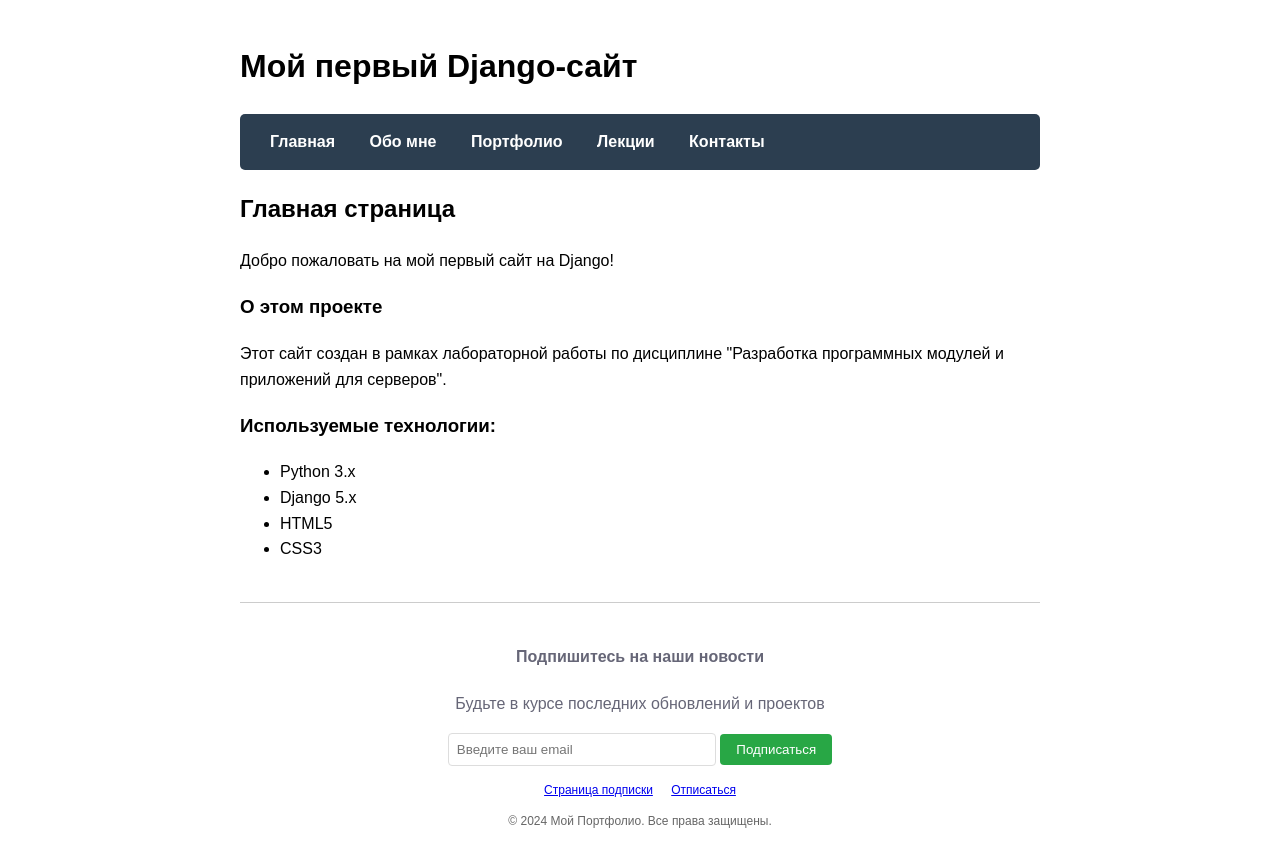
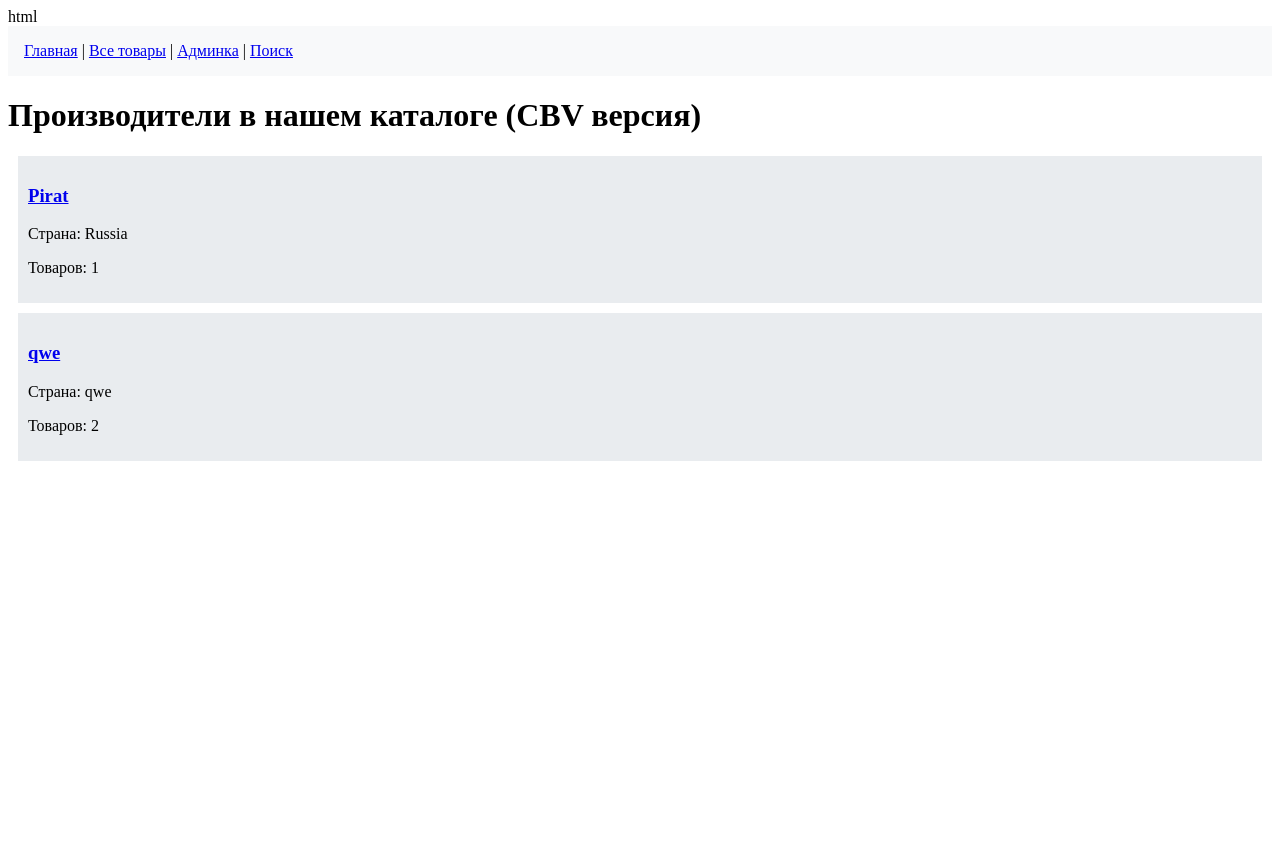
Before and after one commit to chai1s1saxarom/Django, a Django app: page / in a window 1280 px wide. After the commit the page ends 461 px from the top, so only its background shows below. Run offline with Django 5.2, Linux system fonts and the light colour scheme; data comes from the database, SQL or seed files in the repository.

Commit message:
Лабораторная 7

```diff
--- /dev/null
+++ b/main/templates/main/base.html
@@ -0,0 +1,27 @@
+html
+<!DOCTYPE html>
+<html lang="ru">
+<head>
+    <meta charset="UTF-8">
+    <title>{% block title %}Каталог товаров{% endblock %}</title>
+    <style>
+        .navbar { background: #f8f9fa; padding: 1rem; }
+        .product { border: 1px solid #ddd; margin: 10px; padding: 15px; }
+        .manufacturer { margin: 10px; padding: 10px; background: #e9ecef; }
+    </style>
+</head>
+<body>
+    <nav class="navbar">
+        <!-- ВАЖНО: после url всегда идет имя в кавычках -->
+        <a href="{% url 'home' %}">Главная</a> |
+        <a href="{% url 'product_list' %}">Все товары</a> |
+        <a href="/admin/">Админка</a> |
+        <a href="{% url 'search_products' %}">Поиск</a>
+    </nav>
+
+    <div class="container">
+        {% block content %}
+        {% endblock %}
+    </div>
+</body>
+</html>
--- a/main/templates/main/home.html
+++ b/main/templates/main/home.html
@@ -1,17 +1,21 @@
-{% extends 'main/layout.html' %}
+{% extends 'main/base.html' %}
+
+{% block title %}Главная страница (CBV){% endblock %}
 
 {% block content %}
-<h2>{{ title }}</h2>
-<p>Добро пожаловать на мой первый сайт на Django!</p>
+<h1>Производители в нашем каталоге (CBV версия)</h1>
 
-<h3>О этом проекте</h3>
-<p>Этот сайт создан в рамках лабораторной работы по дисциплине "Разработка программных модулей и приложений для серверов".</p>
-
-<h3>Используемые технологии:</h3>
-<ul>
-    <li>Python 3.x</li>
-    <li>Django 5.x</li>
-    <li>HTML5</li>
-    <li>CSS3</li>
-</ul>
+{% for manufacturer in manufacturers %}
+<div class="manufacturer">
+    <h3>
+        <a href="{% url 'manufacturer_products_cbv' manufacturer.id %}">
+            {{ manufacturer.name }}
+        </a>
+    </h3>
+    <p>Страна: {{ manufacturer.country }}</p>
+    <p>Товаров: {{ manufacturer.product_set.count }}</p>
+</div>
+{% empty %}
+<p>Производителей пока нет</p>
+{% endfor %}
 {% endblock %}
--- a/main/urls.py
+++ b/main/urls.py
@@ -1,21 +1,14 @@
-from django.conf import settings
-from django.conf.urls.static import static
-from django.contrib import admin
-from django.urls import path, include
+from django.urls import path
 from . import views
-
+from .views import HomeView, ProductListView, ProductDetailView, ManufacturerProductsView
 urlpatterns = [
-    path('admin/', admin.site.urls),
     path('', views.home, name='home'),
-    path('about/', views.about, name='about'),
-    path('portfolio/', views.portfolio, name='portfolio'),
-    path('portfolio/<int:project_id>/', views.project_detail, name='project_detail'),
-    path('lectures/', views.lectures, name='lectures'),
-    path('lectures/<int:lecture_id>/', views.lecture_detail, name='lecture_detail'),
-    path('contacts/', views.contacts, name='contacts'),
-    path('feedback/', views.feedback_list, name='feedback_list'),
-    path('subscribe/', views.subscribe, name='subscribe'),
-    path('subscribe/success/', views.subscribe_success, name='subscribe_success'),
-    path('unsubscribe/', views.unsubscribe, name='unsubscribe'),
-    path('quick-subscribe/', views.quick_subscribe, name='quick_subscribe'),
+    path('products/', views.product_list, name='product_list'),
+    path('products/<int:product_id>/', views.product_detail, name='product_detail'),
+    path('manufacturer/<int:manufacturer_id>/', views.manufacturer_products, name='manufacturer_products'),
+    path('products/search/', views.search_products, name='search_products'),
+    path('cbv/', HomeView.as_view(), name='home_cbv'),
+    path('cbv/products/', ProductListView.as_view(), name='product_list_cbv'),
+    path('cbv/products/<int:pk>/', ProductDetailView.as_view(), name='product_detail_cbv'),
+    path('cbv/manufacturer/<int:manufacturer_id>/', ManufacturerProductsView.as_view(), name='manufacturer_products_cbv'),
 ]
--- a/main/views.py
+++ b/main/views.py
@@ -1,168 +1,110 @@
-from django.shortcuts import render, get_object_or_404, redirect
-from django.contrib import messages
-from .forms import SubscribeForm, UnsubscribeForm, FeedbackForm,ContactForm
-from .models import Subscriber, Product, Manufacturer, Category, Feedback, Project, Lecture
+from django.shortcuts import render, get_object_or_404
+from .models import Product, Manufacturer
+
+def home(request):
+    """
+    Домашняя страница - список всех производителей
+    """
+    manufacturers = Manufacturer.objects.all()
+    return render(request, 'main/home.html', {
+        'manufacturers': manufacturers
+    })
+
+def product_list(request):
+    """
+    Список всех товаров
+    """
+    products = Product.objects.select_related('manufacturer').all()
+    return render(request, 'main/product_list.html', {
+        'products': products
+    })
+
+def product_detail(request, product_id):
+    """
+    Детальная страница товара
+    """
+    product = get_object_or_404(Product, id=product_id)
+    return render(request, 'main/product_detail.html', {
+        'product': product
+    })
+
+def manufacturer_products(request, manufacturer_id):
+    """
+    Товары конкретного производителя
+    """
+    manufacturer = get_object_or_404(Manufacturer, id=manufacturer_id)
+    products = Product.objects.filter(manufacturer=manufacturer)
+    return render(request, 'main/manufacturer_products.html', {
+        'manufacturer': manufacturer,
+        'products': products
+    })
+
+def search_products(request):
+    """
+    Поиск товаров по названию
+    """
+    # Получаем поисковый запрос из GET-параметра
+    query = request.GET.get('q', '')
+
+    # Ищем товары, если есть поисковый запрос
+    if query:
+        products = Product.objects.filter(name__icontains=query)
+    else:
+        products = []
+
+    # Передаем результаты в шаблон
+    return render(request, 'main/search_results.html', {
+        'products': products,
+        'query': query
+    })
+from django.views.generic import ListView, DetailView, TemplateView
+
+# Классы для CBV (добавьте после существующих функций)
+class HomeView(TemplateView):
+    """Главная страница на основе класса"""
+    template_name = 'main/home_cbv.html'
+
+    def get_context_data(self, **kwargs):
+        # Получаем контекст от родительского класса
+        context = super().get_context_data(**kwargs)
+        # Добавляем производителей в контекст шаблона
+        context['manufacturers'] = Manufacturer.objects.all()
+        return context
 
 
-def home(request):
-    context = {'title': 'Главная страница'}
-    return render(request, 'main/home.html', context)
+class ProductListView(ListView):
+    """Список товаров на основе класса"""
+    model = Product  # Указываем, с какой моделью работаем
+    template_name = 'main/product_list_cbv.html'
+    context_object_name = 'products'  # Как называть список в шаблоне
 
-def about(request):
-    context = {'title': 'Обо мне'}
-    return render(request, 'main/about.html', context)
-
-def portfolio(request):
-    projects = Project.objects.all().order_by('-created_at')
-    context = {
-        'title': 'Портфолио',
-        'projects': projects
-    }
-    return render(request, 'main/portfolio.html', context)
-
-def lectures(request):
-    lectures_list = Lecture.objects.all()
-    context = {
-        'title': 'Лекции',
-        'lectures': lectures_list
-    }
-    return render(request, 'main/lectures.html', context)
-
-def contacts(request):
-    if request.method == 'POST':
-        form = FeedbackForm(request.POST)
-        if form.is_valid():
-            try:
-                form.save()
-                messages.success(request, 'Ваше сообщение успешно отправлено! Мы ответим вам в ближайшее время.')
-                return redirect('contacts')
-            except Exception as e:
-                messages.error(request, f'Произошла ошибка при отправке: {str(e)}')
-        else:
-            #отладочная информация
-            messages.error(request, f'Форма не валидна. Ошибки: {form.errors}')
-    else:
-        form = FeedbackForm()
-
-    context = {
-        'title': 'Контакты',
-        'form': form
-    }
-    return render(request, 'main/contacts.html', context)
-
-def project_detail(request, project_id):
-    project = get_object_or_404(Project, id=project_id)
-    context = {
-        'title': project.title,
-        'project': project
-    }
-    return render(request, 'main/project_detail.html', context)
-
-def lecture_detail(request, lecture_id):
-    lecture = get_object_or_404(Lecture, id=lecture_id)
-    context = {
-        'title': lecture.title,
-        'lecture': lecture
-    }
-    return render(request, 'main/lecture_detail.html', context)
+    def get_queryset(self):
+        # Оптимизируем запрос к базе данных
+        return Product.objects.select_related('manufacturer').all()
 
 
-def feedback_list(request):
-    if not request.user.is_staff:
-        return redirect('home')
-
-    feedbacks = Feedback.objects.all()
-    context = {
-        'title': 'Сообщения обратной связи',
-        'feedbacks': feedbacks
-    }
-    return render(request, 'main/feedback_list.html', context)
+class ProductDetailView(DetailView):
+    """Детальная страница товара на основе класса"""
+    model = Product
+    template_name = 'main/product_detail_cbv.html'
+    context_object_name = 'product'
+    # Автоматически ищет товар по ID (pk = primary key)
 
 
+class ManufacturerProductsView(ListView):
+    """Товары производителя на основе класса"""
+    template_name = 'main/manufacturer_products_cbv.html'
+    context_object_name = 'products'
 
-def subscribe(request):
-    """
-    Страница подписки на новости
-    """
-    if request.method == 'POST':
-        form = SubscribeForm(request.POST)
-        if form.is_valid():
-            # Проверяем, есть ли уже неактивная подписка с этим email
-            email = form.cleaned_data['email']
-            existing_subscriber = Subscriber.objects.filter(email=email).first()
+    def get_queryset(self):
+        # Получаем ID производителя из URL
+        manufacturer_id = self.kwargs['manufacturer_id']
+        # Фильтруем товары по производителю
+        return Product.objects.filter(manufacturer_id=manufacturer_id)
 
-            if existing_subscriber:
-                # Активируем существующую подписку
-                existing_subscriber.is_active = True
-                existing_subscriber.save()
-            else:
-                # Создаем новую подписку
-                form.save()
-
-            return redirect('subscribe_success')
-    else:
-        form = SubscribeForm()
-
-    context = {
-        'title': 'Подписка на новости',
-        'form': form
-    }
-    return render(request, 'main/subscribe.html', context)
-
-def subscribe_success(request):
-    """
-    Страница успешной подписки
-    """
-    context = {
-        'title': 'Подписка оформлена'
-    }
-    return render(request, 'main/subscribe_success.html', context)
-
-def unsubscribe(request):
-    """
-    Страница отписки от рассылки
-    """
-    if request.method == 'POST':
-        form = UnsubscribeForm(request.POST)
-        if form.is_valid():
-            email = form.cleaned_data['email']
-            try:
-                subscriber = Subscriber.objects.get(email=email, is_active=True)
-                subscriber.is_active = False
-                subscriber.save()
-                messages.success(request, 'Вы успешно отписались от рассылки.')
-                return redirect('unsubscribe')
-            except Subscriber.DoesNotExist:
-                messages.error(request, 'Подписка с таким email не найдена.')
-    else:
-        form = UnsubscribeForm()
-
-    context = {
-        'title': 'Отписка от рассылки',
-        'form': form
-    }
-    return render(request, 'main/unsubscribe.html', context)
-
-def quick_subscribe(request):
-    """
-    Быстрая подписка из футера (обработка AJAX или обычного POST)
-    """
-    if request.method == 'POST':
-        form = SubscribeForm(request.POST)
-        if form.is_valid():
-            email = form.cleaned_data['email']
-            existing_subscriber = Subscriber.objects.filter(email=email).first()
-
-            if existing_subscriber:
-                existing_subscriber.is_active = True
-                existing_subscriber.save()
-            else:
-                form.save()
-
-            messages.success(request, 'Вы успешно подписались на рассылку!')
-        else:
-            # Передаем ошибки в messages
-            for error in form.errors['email']:
-                messages.error(request, error)
-
-    return redirect(request.META.get('HTTP_REFERER', 'home'))
+    def get_context_data(self, **kwargs):
+        context = super().get_context_data(**kwargs)
+        # Добавляем информацию о производителе
+        manufacturer_id = self.kwargs['manufacturer_id']
+        context['manufacturer'] = get_object_or_404(Manufacturer, id=manufacturer_id)
+        return context
```
Also changed, not shown: main/templates/main/manufacturer_products.html (added, +26 -0 lines), main/templates/main/product_detail.html (added, +13 -0 lines), main/templates/main/product_list.html (added, +33 -0 lines), main/templates/main/search_results.html (added, +34 -0 lines).
